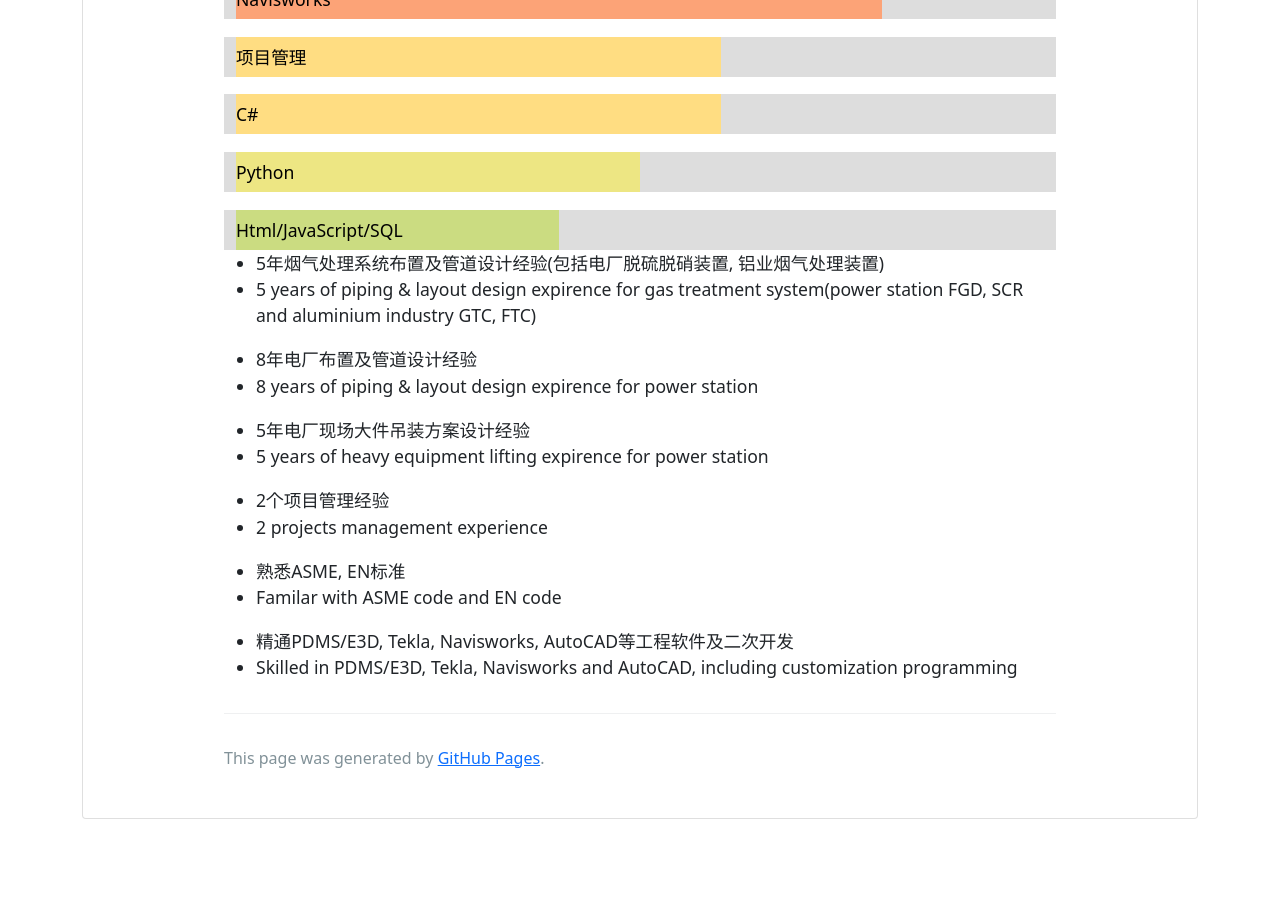
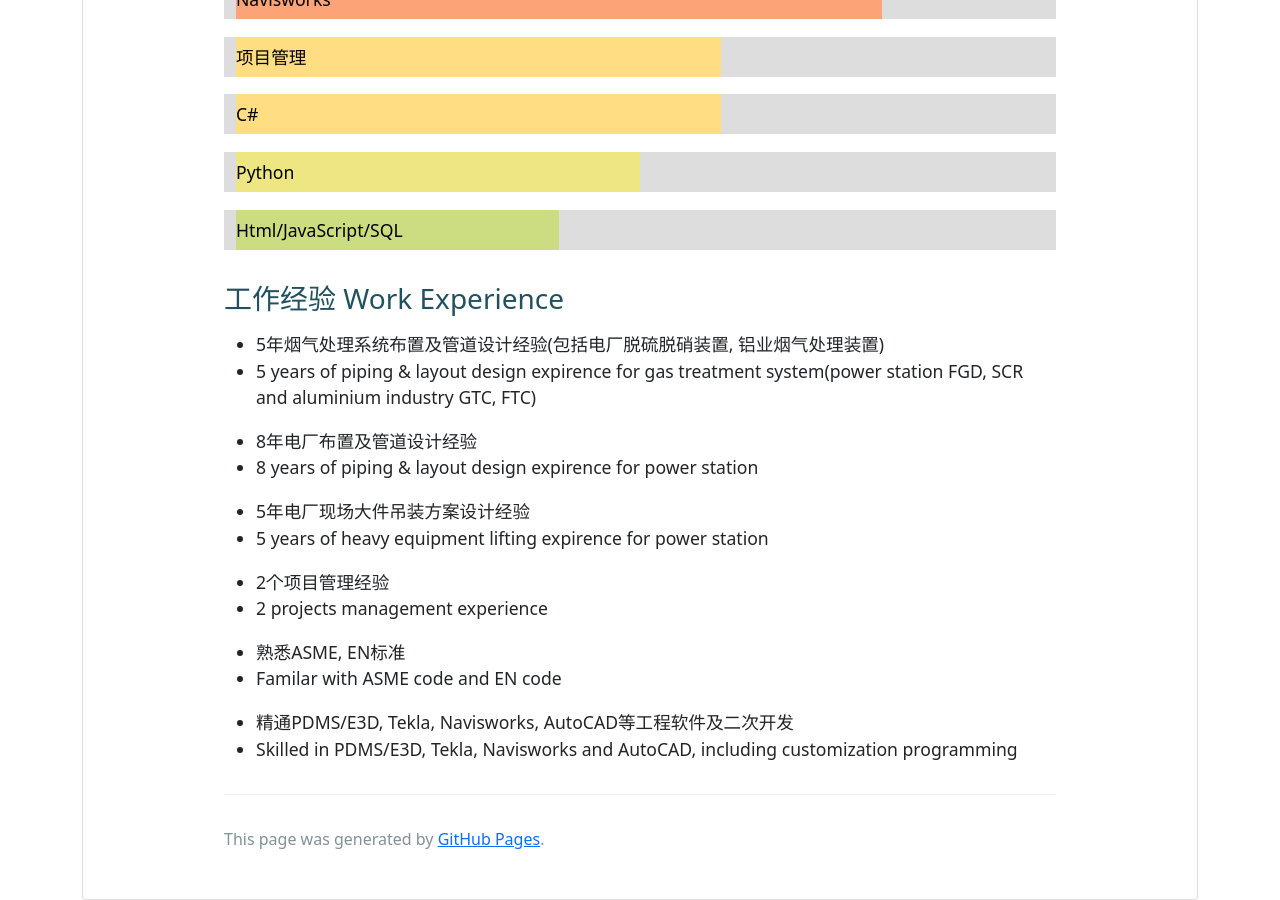
Before and after one commit to lijuncq/lijuncq.github.io, a Jekyll site: the page built from index.md, in a window 1280 px wide and 900 px high, scrolled down 852 px. Built offline with Jekyll 4.4.1, drawn with Linux system fonts in a browser that asks for light colours; nearby versions of some CDN libraries; before the commit the page ends 1671 px from its top, so only the background shows below that.

Commit message:
Update index.md

```diff
--- a/index.md
+++ b/index.md
@@ -76,6 +76,8 @@ layout: default
   <div class="skills progress40">Html/JavaScript/SQL</div>
 </div>
 
+### 工作经验 Work Experience
+
 *   5年烟气处理系统布置及管道设计经验(包括电厂脱硫脱硝装置, 铝业烟气处理装置)
 *   5 years of piping & layout design expirence for gas treatment system(power station FGD, SCR and aluminium industry GTC, FTC)
 
```
